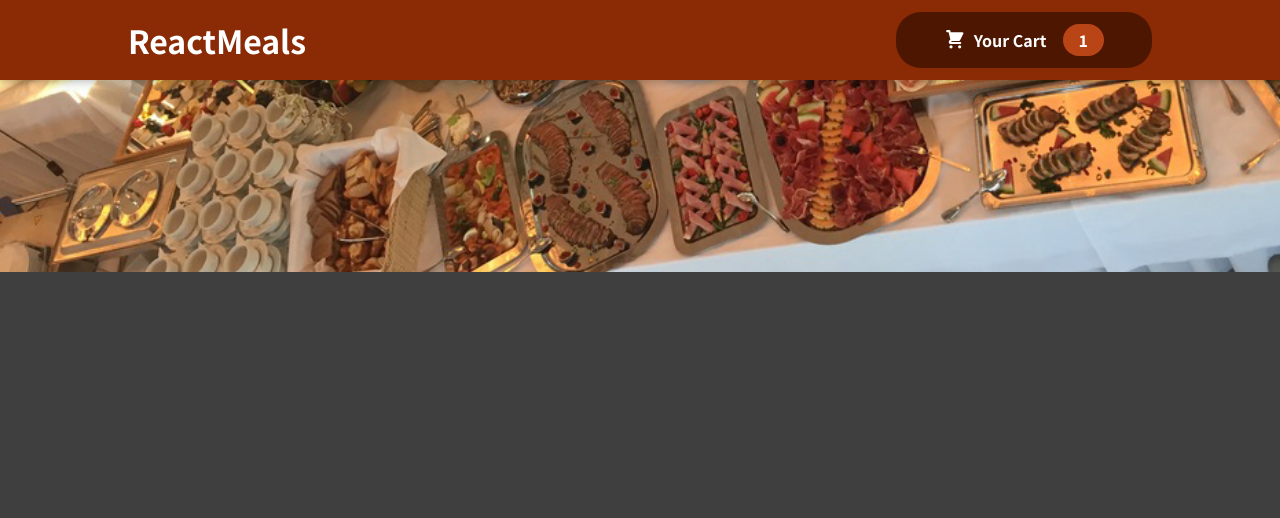
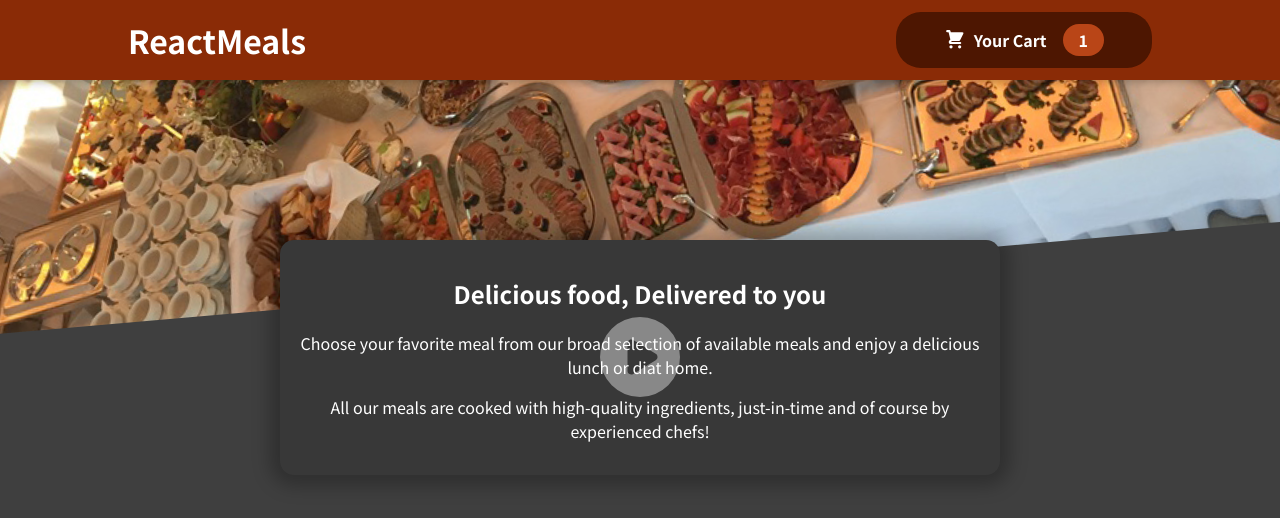
Before and after one commit to FarhanKhan7749/Creating-a-Restaurant-Website, a React (Create React App) app: page / in a window 1280 px wide. Shown: the top 518 px of the page. Built offline with nearby package versions, Linux system fonts and the light colour scheme.

Commit message:
Add Restaurant Summary

```diff
--- a/package.json
+++ b/package.json
@@ -3,6 +3,8 @@
   "version": "0.1.0",
   "private": true,
   "dependencies": {
+    "@fortawesome/free-solid-svg-icons": "^6.3.0",
+    "@fortawesome/react-fontawesome": "^0.2.0",
     "@testing-library/jest-dom": "^5.16.5",
     "@testing-library/react": "^13.4.0",
     "@testing-library/user-event": "^13.5.0",
--- a/src/App.js
+++ b/src/App.js
@@ -1,10 +1,12 @@
 import React from "react";
 import Header from "./component/Layout/Header";
+import MealsSummary from "./component/Meals/MealsSummary";
 
 function App() {
   return (
     <React.Fragment>
       <Header />
+      <MealsSummary />
     </React.Fragment>
   );
 }
--- /dev/null
+++ b/src/component/Cart/PlayButtonIcon.js
@@ -0,0 +1,13 @@
+import React from 'react';
+import { FontAwesomeIcon } from '@fortawesome/react-fontawesome'
+import { faPlayCircle } from '@fortawesome/free-solid-svg-icons'
+
+const PlayButton = () => {
+  return (
+    <div>
+      <FontAwesomeIcon style={{opacity: 0.40}} icon={faPlayCircle} size="5x" />
+    </div>
+  );
+};
+
+export default PlayButton;
--- a/src/component/Layout/Header.module.css
+++ b/src/component/Layout/Header.module.css
@@ -25,6 +25,6 @@
     width: 110%;
     height: 100%;
     object-fit: cover;
-    /* transform: rotateZ(0deg) translateY(-8rem) translateX(-4rem); */
-    transform: translateY(-8rem);
+    transform: rotateZ(-5deg) translateY(-8rem) translateX(-4rem);
+    /* transform: translateY(-8rem); */
   }
--- /dev/null
+++ b/src/component/Meals/MealsSummary.js
@@ -0,0 +1,19 @@
+import React from "react";
+import PlayButton from "../Cart/PlayButtonIcon";
+import classes from './MealsSummary.module.css';
+const MealsSummary = () => {
+    return (
+        <section className={classes.summary}>
+            <h1>Delicious food, Delivered to you</h1>
+            <div className={classes.playButton}>
+                <PlayButton />
+            </div>
+            <p>Choose your favorite meal from our broad selection of available meals and enjoy a delicious
+                lunch or diat home.</p>
+            <p>All our meals are cooked with high-quality ingredients, just-in-time and of course by
+                experienced chefs!</p>
+        </section>
+    )
+}
+
+export default MealsSummary;
--- /dev/null
+++ b/src/component/Meals/MealsSummary.module.css
@@ -0,0 +1,25 @@
+.summary {
+    text-align: center;
+    max-width: 45rem;
+    width: 90%;
+    margin: auto;
+    margin-top: -10rem;
+    position: relative;
+    background-color: #383838;
+    color: white;
+    border-radius: 14px;
+    padding: 1rem;
+    box-shadow: 0 1px 18px 10px rgba(0, 0, 0, 0.25);
+  }
+
+  .summary h2 {
+    font-size: 2rem;
+    margin-top: 0;
+  }
+
+  .playButton {
+    position: absolute;
+    top: 50%;
+    left: 50%;
+    transform: translate(-50%, -50%);
+  }
```
Also changed, not shown: 1 other file (tests, documents, lock files or other folders).
